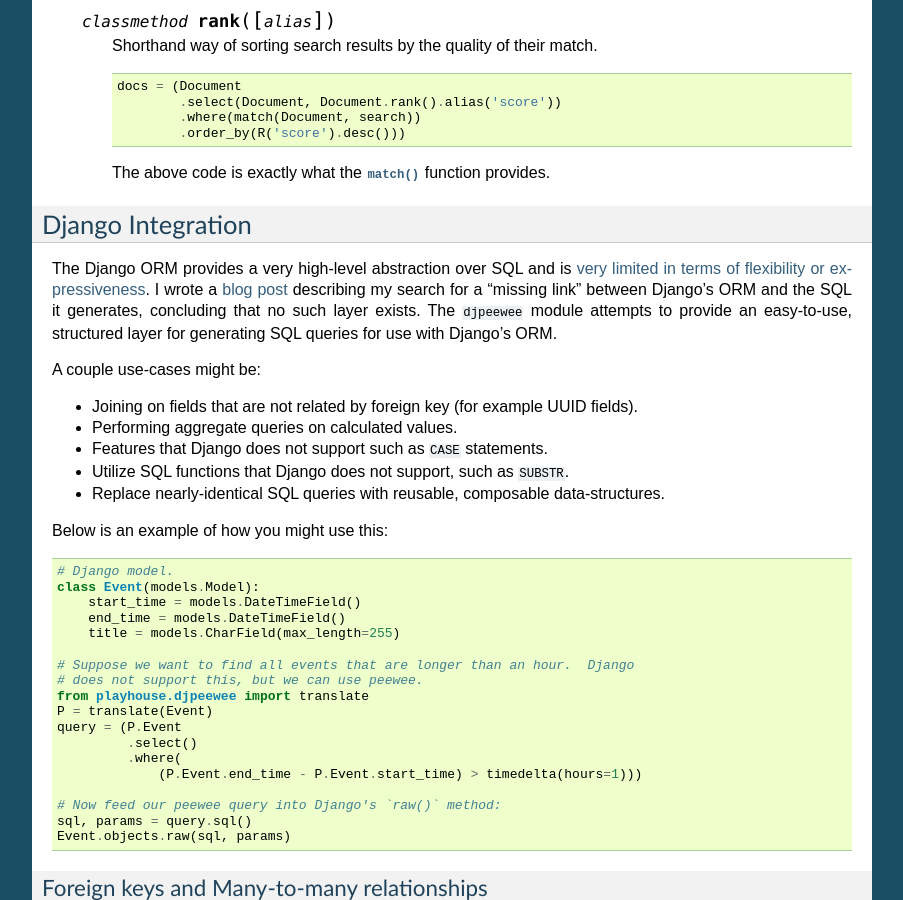
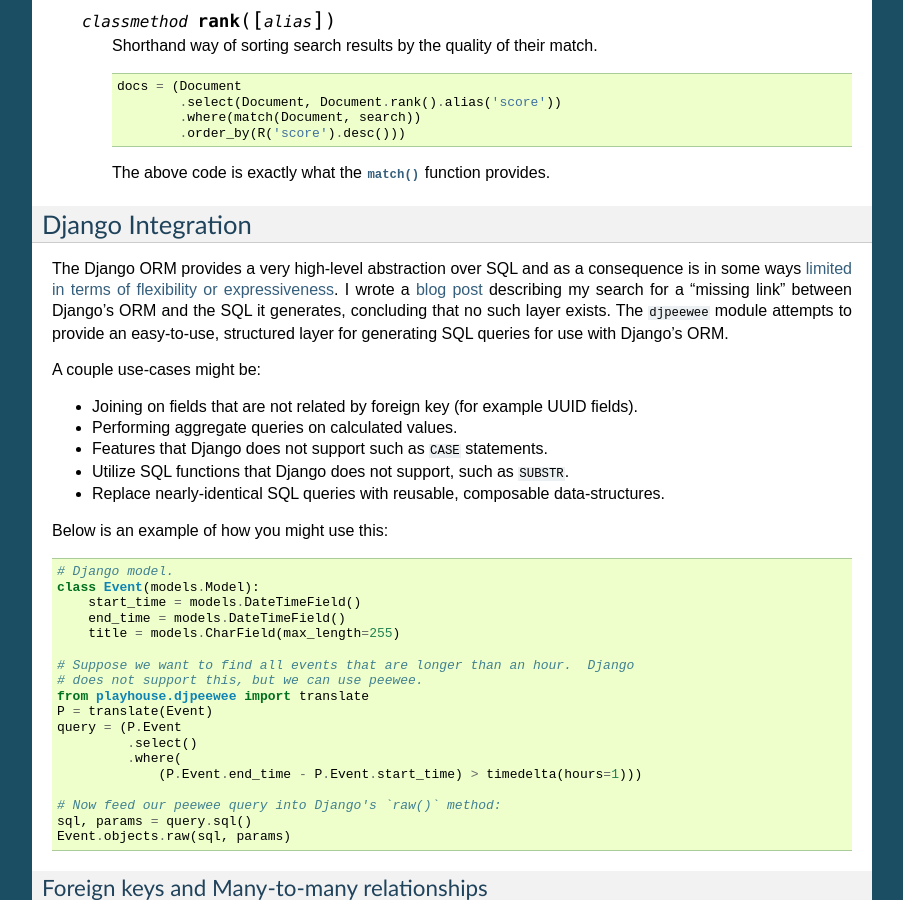
Before and after one commit to coleifer/peewee, a Sphinx documentation site: the page built from docs/peewee/playhouse.rst, in a window 1280 px wide and 900 px high, scrolled down 11496 px. Shown: the whole window, without its empty margins (198-1101 px from the left). Built offline with Sphinx 7.4.7, drawn with Linux system fonts in a browser that asks for light colours.

Commit message:
Better wording.

```diff
--- a/docs/peewee/playhouse.rst
+++ b/docs/peewee/playhouse.rst
@@ -771,8 +771,8 @@
 Django Integration
 ------------------
 
-The Django ORM provides a very high-level abstraction over SQL and is
-`very limited in terms of flexibility or expressiveness <http://charlesleifer.com/blog/shortcomings-in-the-django-orm-and-a-look-at-peewee-a-lightweight-alternative/>`_. I
+The Django ORM provides a very high-level abstraction over SQL and as a consequence is in some ways
+`limited in terms of flexibility or expressiveness <http://charlesleifer.com/blog/shortcomings-in-the-django-orm-and-a-look-at-peewee-a-lightweight-alternative/>`_. I
 wrote a `blog post <http://charlesleifer.com/blog/the-search-for-the-missing-link-what-lies-between-sql-and-django-s-orm-/>`_
 describing my search for a "missing link" between Django's ORM and the SQL it
 generates, concluding that no such layer exists.  The ``djpeewee`` module attempts
```
